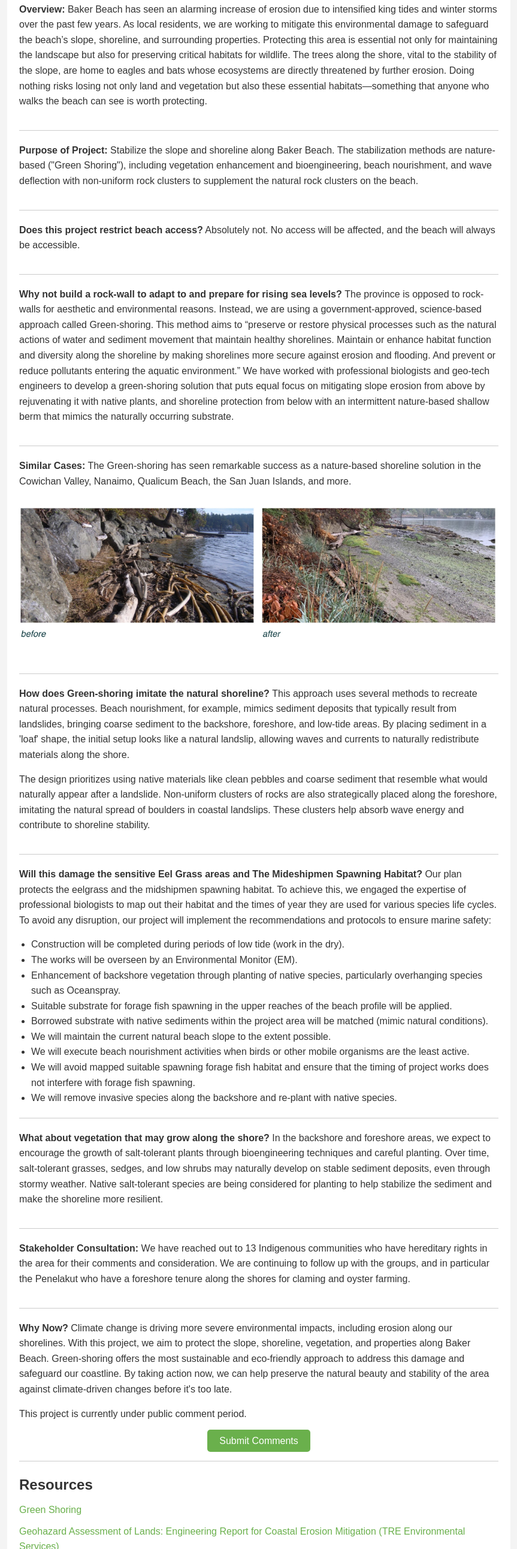
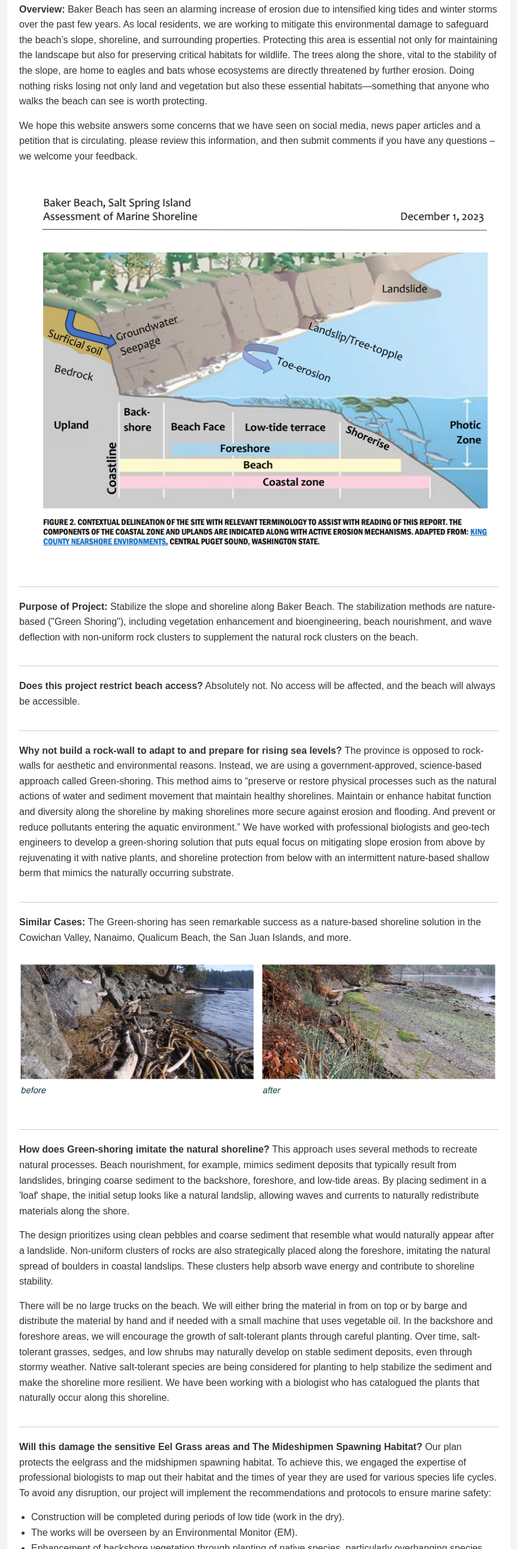
Before and after one commit to featheredape/bakerbeach, a plain HTML site: page index.html in a window 1280 px wide. Shown: the part 217-2800 px from the top of the page at 60% size, without its empty margins (208-1071 px from the left). Drawn offline with Linux system fonts and the light colour scheme.

Commit message:
v1 comment changes and push

```diff
--- a/index.html
+++ b/index.html
@@ -50,6 +50,7 @@
                 height: auto;
                 margin: 1rem 0;
             }
+
             nav a:hover {
                 background: #575757;
             }
@@ -154,8 +155,19 @@
                     essential habitats—something that anyone who walks the beach
                     can see is worth protecting.
                 </p>
-
-
+                <p>
+                    We hope this website answers some concerns that we have seen
+                    on social media, news paper articles and a petition that is
+                    circulating. please review this information, and then submit
+                    comments if you have any questions – we welcome your
+                    feedback.
+                </p>
+                <p>
+                    <img
+                        src="img/beach2.png"
+                        alt="Before and after shoreline restoration"
+                    />
+                </p>
             </section>
 
             <section id="purpose">
@@ -196,7 +208,8 @@
                     to develop a green-shoring solution that puts equal focus on
                     mitigating slope erosion from above by rejuvenating it with
                     native plants, and shoreline protection from below with an
-                    intermittent nature-based shallow berm  that mimics the naturally occurring substrate.
+                    intermittent nature-based shallow berm that mimics the
+                    naturally occurring substrate.
                 </p>
             </section>
 
@@ -231,36 +244,83 @@
                 </p>
 
                 <p>
-                    The design prioritizes using native materials like clean
-                    pebbles and coarse sediment that resemble what would
-                    naturally appear after a landslide. Non-uniform clusters of
-                    rocks are also strategically placed along the foreshore,
-                    imitating the natural spread of boulders in coastal
-                    landslips. These clusters help absorb wave energy and
-                    contribute to shoreline stability.
+                    The design prioritizes using clean pebbles and coarse
+                    sediment that resemble what would naturally appear after a
+                    landslide. Non-uniform clusters of rocks are also
+                    strategically placed along the foreshore, imitating the
+                    natural spread of boulders in coastal landslips. These
+                    clusters help absorb wave energy and contribute to shoreline
+                    stability.
+                </p>
+                <p>
+                    There will be no large trucks on the beach. We will either
+                    bring the material in from on top or by barge and distribute
+                    the material by hand and if needed with a small machine that
+                    uses vegetable oil. In the backshore and foreshore areas, we
+                    will encourage the growth of salt-tolerant plants through
+                    careful planting. Over time, salt-tolerant grasses, sedges,
+                    and low shrubs may naturally develop on stable sediment
+                    deposits, even through stormy weather. Native salt-tolerant
+                    species are being considered for planting to help stabilize
+                    the sediment and make the shoreline more resilient. We have
+                    been working with a biologist who has catalogued the plants
+                    that naturally occur along this shoreline.
                 </p>
             </section>
 
             <section id="Eelgrass">
                 <p>
                     <strong>
-                        Will this damage the sensitive Eel Grass areas and The Mideshipmen Spawning Habitat?
+                        Will this damage the sensitive Eel Grass areas and The
+                        Mideshipmen Spawning Habitat?
                     </strong>
-                    Our plan protects the eelgrass and the midshipmen spawning habitat. To achieve this, we engaged the expertise of professional biologists to map out their habitat and the times of year they are used for various species life cycles. To avoid any disruption, our project will implement the recommendations and protocols to ensure marine safety:
+                    Our plan protects the eelgrass and the midshipmen spawning
+                    habitat. To achieve this, we engaged the expertise of
+                    professional biologists to map out their habitat and the
+                    times of year they are used for various species life cycles.
+                    To avoid any disruption, our project will implement the
+                    recommendations and protocols to ensure marine safety:
                 </p>
                 <ul>
-                    <li>Construction will be completed during periods of low tide (work in the dry).</li>
-                    <li>The works will be overseen by an Environmental Monitor (EM).</li>
-                    <li>Enhancement of backshore vegetation through planting of native species, particularly overhanging species such as Oceanspray.</li>
-                    <li>Suitable substrate for forage fish spawning in the upper reaches of the beach profile will be applied.</li>
-                    <li>Borrowed substrate with native sediments within the project area will be matched (mimic natural conditions).</li>
-                    <li>We will maintain the current natural beach slope to the extent possible.</li>
-                    <li>We will execute beach nourishment activities when birds or other mobile organisms are the least active.</li>
-                    <li>We will avoid mapped suitable spawning forage fish habitat and ensure that the timing of project works does not interfere with forage fish spawning.</li>
-                    <li>We will remove invasive species along the backshore and re-plant with native species.</li>
+                    <li>
+                        Construction will be completed during periods of low
+                        tide (work in the dry).
+                    </li>
+                    <li>
+                        The works will be overseen by an Environmental Monitor
+                        (EM).
+                    </li>
+                    <li>
+                        Enhancement of backshore vegetation through planting of
+                        native species, particularly overhanging species such as
+                        Oceanspray.
+                    </li>
+                    <li>
+                        Suitable substrate for forage fish spawning in the upper
+                        reaches of the beach profile will be applied.
+                    </li>
+                    <li>
+                        Borrowed substrate with native sediments within the
+                        project area will be matched (mimic natural conditions).
+                    </li>
+                    <li>
+                        We will maintain the current natural beach slope to the
+                        extent possible.
+                    </li>
+                    <li>
+                        We will execute beach nourishment activities when birds
+                        or other mobile organisms are the least active.
+                    </li>
+                    <li>
+                        We will avoid mapped suitable spawning forage fish
+                        habitat and ensure that the timing of project works does
+                        not interfere with forage fish spawning.
+                    </li>
+                    <li>
+                        We will remove invasive species along the backshore and
+                        re-plant with native species.
+                    </li>
                 </ul>
-
-
             </section>
             <section id="vegetation">
                 <p>
@@ -280,8 +340,15 @@
 
             <section id="stakeholder">
                 <p>
-                    <strong> Stakeholder Consultation: </strong> We have reached out to 13 Indigenous communities who have hereditary rights in the area for their comments and consideration. We are continuing to follow up with the groups, and in particular the Penelakut who have a foreshore tenure along the shores for claming and oyster farming.
-
+                    <strong> Stakeholder Consultation: </strong> We have reached
+                    out to 13 Indigenous communities who have hereditary rights
+                    in the area for their comments and consideration. We are
+                    continuing to follow up with the groups, and in particular
+                    the Penelakut who have a foreshore tenure along the shores
+                    for claming and oyster farming. First Nations engagement is
+                    critical to us too and is a requirement as part of this
+                    process, via the Heritage Act permit process, along with the
+                    Crown Land Tenure Process.
                 </p>
             </section>
 
@@ -295,9 +362,17 @@
                     approach to address this damage and safeguard our coastline.
                     By taking action now, we can help preserve the natural
                     beauty and stability of the area against climate-driven
-                    changes before it's too late.
+                    changes before it's too late. We hope that others on the
+                    island experiencing similar shoreline loss because of
+                    climate change can use our project as an example.
                 </p>
-                <p>This project is currently under public comment period.</p>
+                <p>
+                    We continue to be open to dialogue and invite anyone with
+                    comments to reach out. Let's work together to mitigate
+                    shoreline erosion and ensure that Baker Beach remains a
+                    thriving environment for both the community and wildlife
+                    that call it home.
+                </p>
                 <div class="submit-comments">
                     <a
                         href="https://comment.nrs.gov.bc.ca/applications?clidDtid=1415573&id=66bba8c1abb6b6002255d533#details"
@@ -306,7 +381,6 @@
                     </a>
                 </div>
             </section>
-
             <section id="resources" class="resources">
                 <h2>Resources</h2>
                 <ul>
@@ -315,6 +389,19 @@
                             href="https://www2.gov.bc.ca/assets/gov/farming-natural-resources-and-industry/natural-resource-use/land-water-use/crown-land/crown-land-uses/greenshores_guide_to_foreshore.pdf"
                         >
                             Green Shoring
+                        </a>
+                    </li>
+                    <li>
+                        <a
+                            href="https://www.fisheries.noaa.gov/story-map/living-shorelines-provide-nature-based-approach-coastal-protection"
+                        >
+                            Living Shorelines Provide Nature-Based Approach to
+                            Coastal Protection | NOAA Fisheries
+                        </a>
+                    </li>
+                    <li>
+                        <a href="https://estuaries.org/living-shorelines/">
+                            Living Shorelines ~ Restore America's Estuaries
                         </a>
                     </li>
                     <li>
@@ -347,19 +434,14 @@
                         </a>
                     </li>
                     <li>
-                        <a href="docs/BakerErosionObs_JohnHarper.pdf">
-                            Baker Beach Erosion Observations - John Harper,
-                            Engineer, P.Geo, Ph.D.
+                        <a href="docs/letter_advice_fisheries.pdf">
+                            Erosion Mitigation, Booth Inlet, Vesuvius –
+                            Implementation of Measures to Avoid and Mitigate the
+                            Potential for Prohibited Effects to Fish and Fish
+                            Habitat
                         </a>
                     </li>
                 </ul>
-                <p>
-                <p>
-                    <img
-                        src="img/beach2.png"
-                        alt="Before and after shoreline restoration"
-                    />
-                </p></p>
             </section>
 
             <section id="contact"></section>
```
Also changed, not shown: 2 other files.
